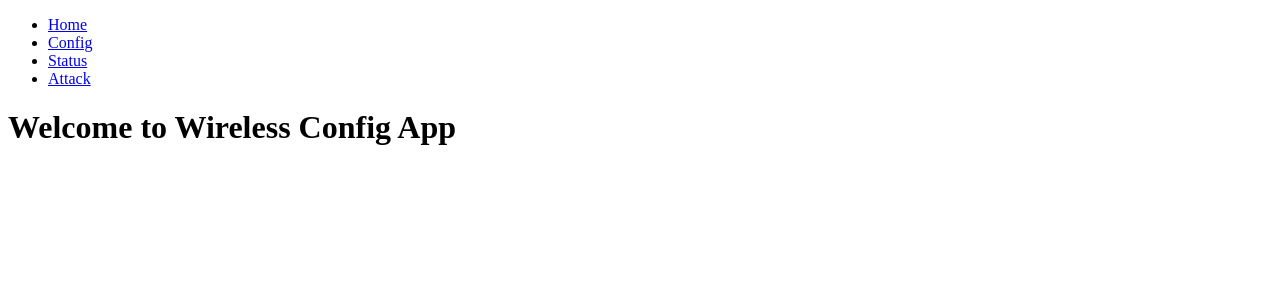
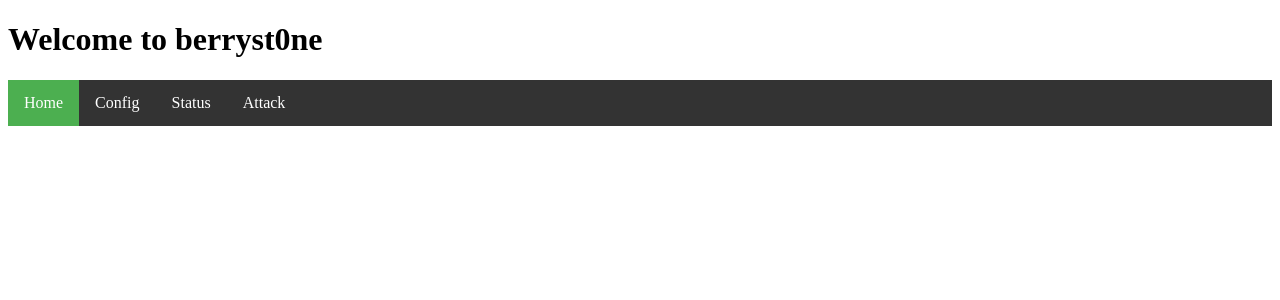
Before and after one commit to br0wnboi/rpi-wifi-tester, a Flask app: page / in a window 1280 px wide. Shown: the top 300 px of the page. Run offline with Flask 3, Linux system fonts and the light colour scheme.

Commit message:
Update index.html

```diff
--- a/templates/index.html
+++ b/templates/index.html
@@ -1,17 +1,38 @@
 <!DOCTYPE html>
 <html>
 <head>
-  <title>Wireless Config</title>
+  <title>berryst0ne</title>
+  <style>
+    nav {
+      background-color: #333;
+      overflow: hidden;
+    }
+    nav a {
+      float: left;
+      display: block;
+      color: white;
+      text-align: center;
+      padding: 14px 16px;
+      text-decoration: none;
+    }
+    nav a:hover {
+      background-color: #ddd;
+      color: black;
+    }
+    nav a.active {
+      background-color: #4CAF50;
+      color: white;
+    }
+  </style>
 </head>
 <body>
+  <h1>Welcome to berryst0ne</h1>
+
   <nav>
-    <ul>
-      <li><a href="/">Home</a></li>
-      <li><a href="/config">Config</a></li>
-      <li><a href="/status">Status</a></li>
-      <li><a href="/attack">Attack</a></li>
-    </ul>
+    <a class="active" href="/">Home</a>
+    <a href="/config">Config</a>
+    <a href="/status">Status</a>
+    <a href="/attack">Attack</a>
   </nav>
-  <h1>Welcome to Wireless Config App</h1>
 </body>
 </html>
```
